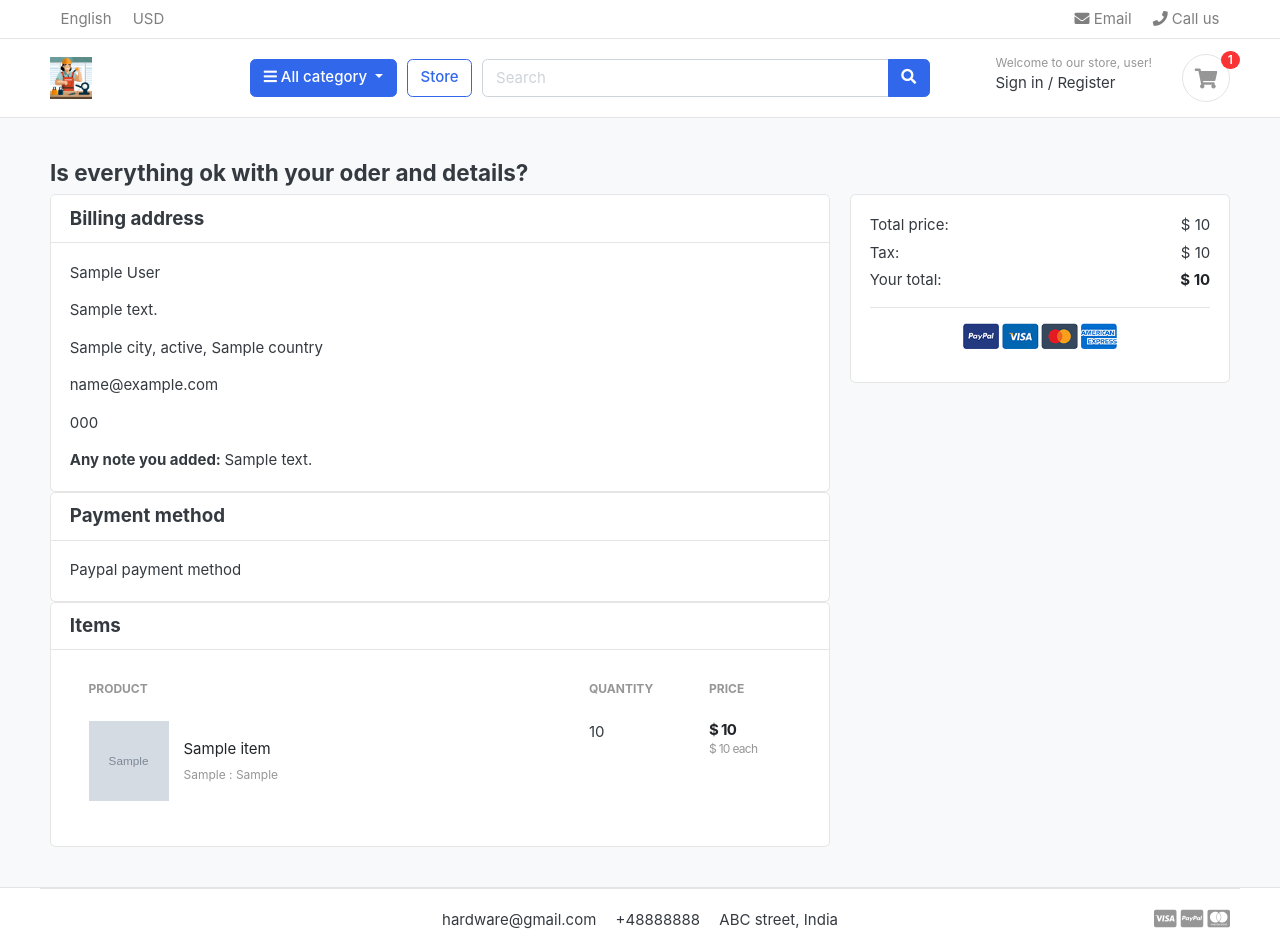
After one commit to WaheedaKR/EcommerceDjango, a Django app: template templates/orders/payments.html in a window 1280 px wide. The commit adds this page. Run offline with Django 3.2, Linux system fonts and the light colour scheme; the template is opened without the code that fills it: most values are stand-ins (such as "Sample title", 1, 10 or a date in 2020); grey boxes marked "Sample" are stand-in pictures; some libraries are stand-ins or nearby versions; some web fonts are replaced.

Commit message:
daily rush

```diff
--- a/ecom/urls.py
+++ b/ecom/urls.py
@@ -19,8 +19,10 @@ from . import views
 from django.conf.urls.static import static
 from django.conf import settings
 
+
 urlpatterns = [
-    path('admin/', admin.site.urls),
+    path('veryhiddenadmin/', admin.site.urls),
+    path('admin/', include('admin_honeypot.urls', namespace='admin_honeypot')),
     path('', views.home, name='home'),
     path('shop/', include('shop.urls')),
     path('cart/', include('cart.urls')),
--- a/orders/admin.py
+++ b/orders/admin.py
@@ -9,7 +9,7 @@ class OrderProductInline(admin.TabularInline):
     extra = 0
 
 class OrderAdmin(admin.ModelAdmin):
-    list_display = ['order_number', 'full_name', 'phone', 'email', 'city', 'order_total', 'tax', 'status', 'is_ordered', 'created_at']
+    list_display = ['name', 'surname', 'phone', 'emailAddress', 'city', 'order_total', 'tax', 'status', 'is_ordered', 'created_at']
     list_filter = ['status', 'is_ordered']
     search_fields = ['order_number', 'first_name', 'last_name', 'phone', 'email']
     list_per_page = 20
--- a/orders/forms.py
+++ b/orders/forms.py
@@ -5,4 +5,4 @@ from .models import Order
 class OrderForm(forms.ModelForm):
     class Meta:
         model = Order
-        fields = ['first_name', 'last_name', 'phone', 'email', 'address_line_1', 'address_line_2', 'country', 'state', 'city', 'order_note']
+        fields = ['name', 'surname', 'phone', 'emailAddress', 'address_line_1', 'address_line_2', 'country', 'state', 'city', 'order_note']
--- a/orders/urls.py
+++ b/orders/urls.py
@@ -3,6 +3,6 @@ from . import views
 
 urlpatterns = [
     path('place_order/', views.place_order, name='place_order'),
-    # path('payments/', views.payments, name='payments'),
+    path('payments/', views.payments, name='payments'),
     # path('order_complete/', views.order_complete, name='order_complete'),
 ]
--- a/templates/basic.html
+++ b/templates/basic.html
@@ -27,6 +27,9 @@
 <!-- custom javascript -->
 <script src="{% static 'js/script.js' %}" type="text/javascript"></script>
 
+<script src="https://www.paypal.com/sdk/js?client-id=Ab6Ewe1jPM8fZD1JT1kk8mIJqGtJiSeYlgjhcxVyP1erStHn95lkhCXuV00PmW0qkK5ZY7Z47N29RJ_y&currency=USD"></script>
+
+
 <script type="text/javascript">
 /// some script
 
--- /dev/null
+++ b/templates/orders/payments.html
@@ -0,0 +1,165 @@
+{% extends 'basic.html' %}
+{% load static %}
+
+{% block content %}
+
+
+
+<section class="section-content padding-y bg">
+<div class="container">
+
+<!-- ============================ COMPONENT 1 ================================= -->
+	<h4> Is everything ok with your oder and details?</h4>
+<div class="row">
+	<aside class="col-lg-8">
+		<div class="card">
+			<h5 class="card-header">Billing address</h5>
+			<div class="card-body">
+				<p class="card-text">{{order.full_name}}</p>
+				<p class="card-text">{{order.full_address}}</p>
+				<p class="card-text">{{order.city}}, {{order.state}}, {{order.country}}</p>
+				<p class="card-text">{{order.emailAddress}}</p>
+				<p class="card-text">{{order.phone}}</p>
+				{% if order.order_note %}
+						<b>Any note you added: </b> {{order.order_note}}
+						{% endif %}
+			</div>
+		</div>
+		<div class="card">
+			<h5 class="card-header">Payment method</h5>
+			<div class="card-body">
+				<p class="card-text">Paypal payment method</p>
+			</div>
+		</div>
+		<div class="card">
+			<h5 class="card-header">Items</h5>
+			<div class="card-body">
+				<table class="table table-borderless table-shopping-cart">
+                <thead class="text-muted">
+                <tr class="small text-uppercase">
+                    <th scope="col">Product</th>
+                    <th scope="col" width="120">Quantity</th>
+                    <th scope="col" width="120">Price</th>
+                </tr>
+                </thead>
+                <tbody>
+                {% for cart_item in cart_items %}
+                <tr>
+                    <td>
+                        <figure class="itemside align-items-center">
+                            <div class="aside"><img src="{{ cart_item.item.picture.url }}" class="img-sm"></div>
+                            <figcaption class="info">
+                                <a href="{{ cart_item.item.get_url }}" class="title text-dark">{{ cart_item.item.name_item }}</a>
+                                <p class="text-muted small">
+                                    {% if cart_item.variations.all %}
+                                    {% for item in cart_item.variations.all %}
+                                    {{ item.variation_category | capfirst }} : {{ item.variation_value | capfirst }} <br>
+                                    {% endfor %}
+                                    {% endif %}
+                                </p>
+                            </figcaption>
+                        </figure>
+                    </td>
+                    <td>
+                        <!-- col.// -->
+                        <label for="">{{cart_item.cart_quantity}}</label>
+                    </td>
+                    <td>
+                        <div class="price-wrap">
+                            <var class="price">$ {{ cart_item.sub_total }}</var>
+                            <small class="text-muted"> $ {{ cart_item.item.cost }} each </small>
+                        </div> <!-- price-wrap .// -->
+                    </td>
+                </tr>
+
+                {% endfor %}
+
+                </tbody>
+
+                </table>
+			</div>
+		</div>
+
+	</aside> <!-- col.// -->
+	<aside class="col-lg-4">
+
+		<div class="card">
+		<div class="card-body">
+			<dl class="dlist-align">
+			  <dt>Total price:</dt>
+			  <dd class="text-right">$ {{total}}</dd>
+			</dl>
+			<dl class="dlist-align">
+			  <dt>Tax:</dt>
+			  <dd class="text-right"> $ {{tax}}</dd>
+			</dl>
+			<dl class="dlist-align">
+			  <dt>Your total:</dt>
+			  <dd class="text-right text-dark b"><strong>$ {{final_total}}</strong></dd>
+			</dl>
+			<hr>
+			<p class="text-center mb-3">
+				<img src="{% static './images/misc/payments.png' %}" height="26">
+			</p>
+			<div id="paypal-button-container">
+
+			</div>
+
+		</div> <!-- card-body.// -->
+		</div> <!-- card.// -->
+
+</aside> <!-- col.// -->
+
+
+</div> <!-- row.// -->
+
+<!-- ============================ COMPONENT 1 END .// ================================= -->
+
+</div> <!-- container .//  -->
+</section>
+						<div id="paypal-button-container">
+							<!-- PayPal Button Will Load -->
+						</div>
+
+					</div> <!-- card-body.// -->
+				</div> <!-- card.// -->
+
+			</aside> <!-- col.// -->
+
+
+		</div> <!-- row.// -->
+
+		<!-- ============================ COMPONENT 1 END .// ================================= -->
+
+	</div> <!-- container .//  -->
+</section>
+<!-- ========================= SECTION CONTENT END// ========================= -->
+
+<script>
+        // Render the PayPal button into #paypal-button-container
+paypal.Buttons({
+     // Set up the transaction
+     createOrder: function(data, actions) {
+          return actions.order.create({
+              purchase_units: [{
+                   amount: {
+                      value: '1.00'
+                   }
+               }]
+           });
+         },
+       // Finalize the transaction
+       onApprove: function(data, actions) {
+           return actions.order.capture().then(function(orderData) {
+               // Successful capture! For demo purposes:
+               console.log('Capture result', orderData, JSON.stringify(orderData, null, 2));
+               let transaction = orderData.purchase_units[0].payments.captures[0];
+                alert('Transaction '+ transaction.status + ': ' + transaction.id + '\n\nSee console for all available details');
+            });
+         }
+}).render('#paypal-button-container');
+
+    </script>
+<!-- ========================= SECTION CONTENT END// ========================= -->
+
+{% endblock %}
```
Also changed, not shown: ecom/settings.py (+13 -6 lines), orders/models.py (+5 -5 lines), orders/views.py (+22 -6 lines), orders/migrations/0002_rename_first_name_order_name_and_more.py (added), orders/migrations/0003_rename_email_order_emailaddress.py (added), 1 other file.
